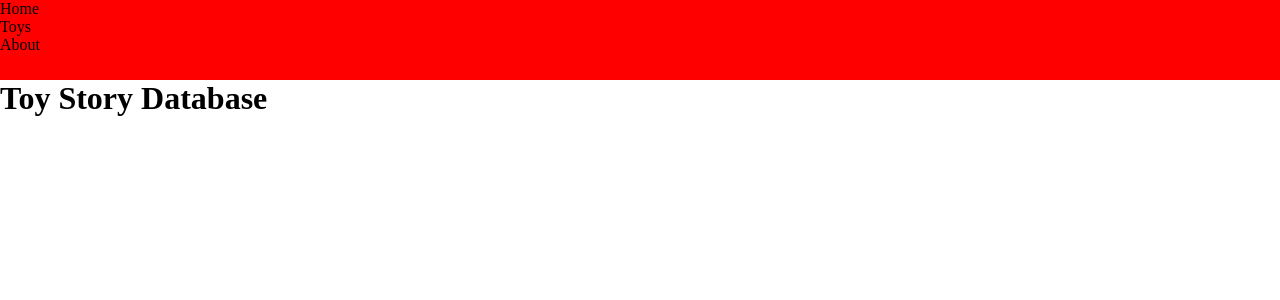
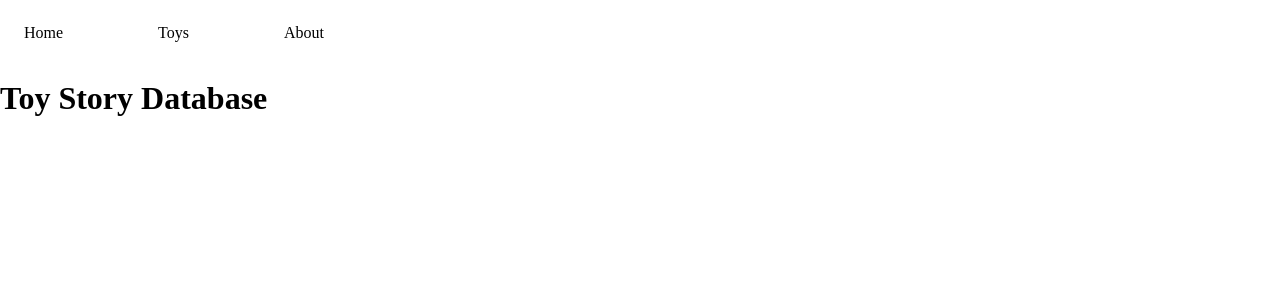
Before and after one commit to williamrockowl/phase2project, a React (Create React App) app: page / in a window 1280 px wide. Shown: the top 300 px of the page. Built offline with nearby package versions, Linux system fonts and the light colour scheme.

Commit message:
Styled navbar

```diff
--- a/src/styles/navbar.css
+++ b/src/styles/navbar.css
@@ -1,4 +1,14 @@
 .navbar {
   height: 80px;
-  background-color: red;
+  padding: 24px;
 }
+
+.nav-links {
+  display: flex;
+  justify-content: space-between;
+  width: 300px;
+}
+
+.nav-links > li {
+  list-style-type: none;
+}
```
